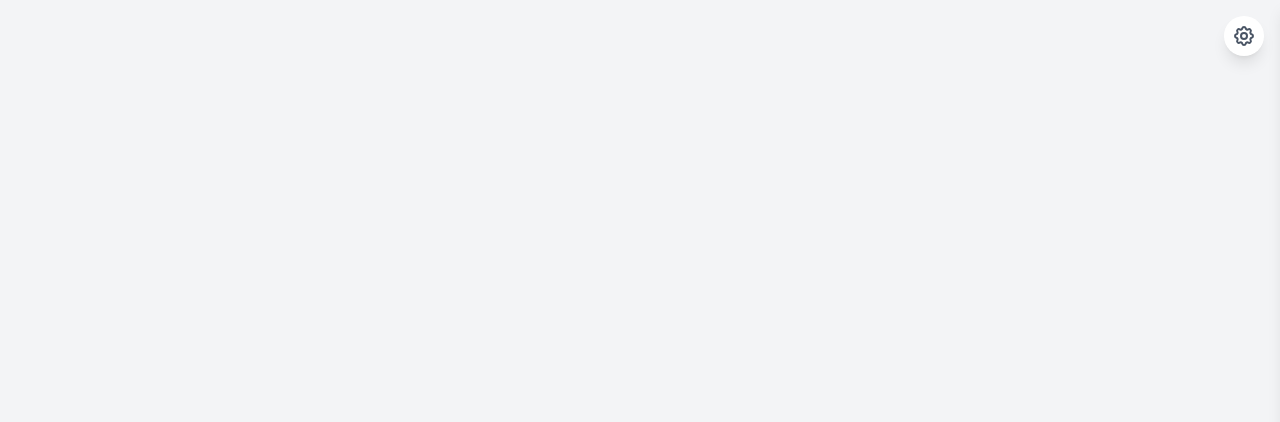
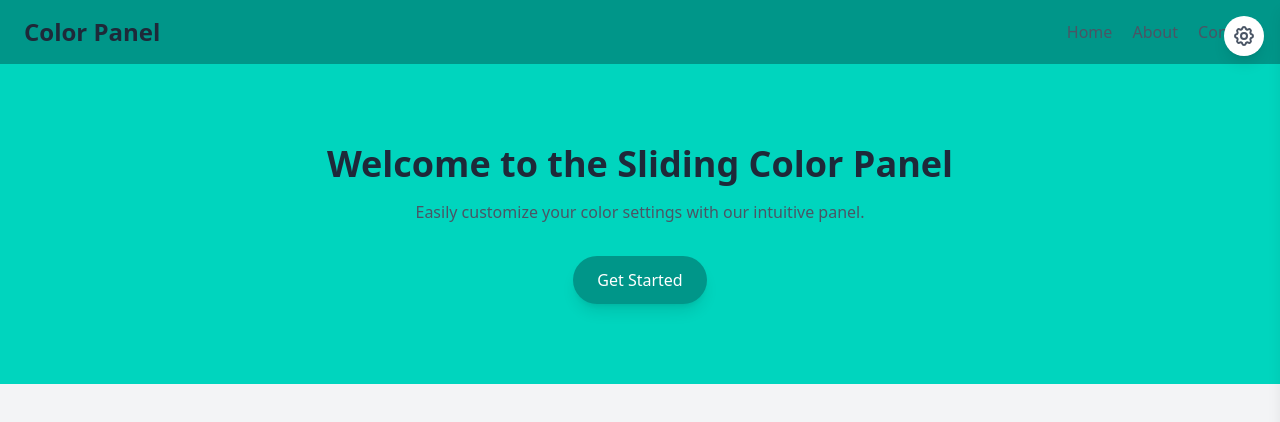
Before and after one commit to minhajul/sliding-color-panel, a website built with Vite: page index.html in a window 1280 px wide. Built offline with nearby package versions, Linux system fonts and the light colour scheme.

Commit message:
Updated layout

```diff
--- a/index.html
+++ b/index.html
@@ -6,7 +6,32 @@
     <title>Sliding Color Panel</title>
 </head>
 
-<body class="bg-gray-100 min-h-screen relative overflow-x-hidden">
+<body class="bg-gray-100 min-h-screen relative overflow-x-hidden" x-data="colorPicker()" @primary-color-changed.window="selectedPrimary = $event.detail" @secondary-color-changed.window="selectedSecondary = $event.detail">
+
+    <div class="max-w-7xl mx-auto">
+        <!-- Header -->
+        <header :class="`bg-${selectedPrimary} shadow-md`">
+            <div class="container mx-auto px-6 py-4 flex justify-between items-center">
+                <div class="text-2xl font-bold text-gray-800">Color Panel</div>
+                <nav class="space-x-4">
+                    <a href="#" class="text-gray-600 hover:text-gray-800">Home</a>
+                    <a href="#" class="text-gray-600 hover:text-gray-800">About</a>
+                    <a href="#" class="text-gray-600 hover:text-gray-800">Contact</a>
+                </nav>
+            </div>
+        </header>
+
+        <!-- Hero Section -->
+        <section :class="`bg-${selectedSecondary} py-20`">
+            <div class="container mx-auto px-6 text-center">
+                <h1 class="text-4xl font-bold text-gray-800 mb-4">Welcome to the Sliding Color Panel</h1>
+                <p class="text-gray-600 mb-8">Easily customize your color settings with our intuitive panel.</p>
+                <button :class="`bg-${selectedPrimary} text-white px-6 py-3 rounded-full shadow-lg hover:bg-${selectedPrimary}-dark transition-colors duration-200`">Get Started</button>
+            </div>
+        </section>
+    </div>
+
+
     <div x-data="colorPicker()">
         <!-- Settings Icon Button -->
         <button
--- a/src/alpine-color-picker.js
+++ b/src/alpine-color-picker.js
@@ -1,10 +1,10 @@
 export default function ColorPickerPlugin(Alpine) {
     Alpine.data('colorPicker', (config = {}) => ({
         isPanelOpen: false,
-        selectedPrimary: config.initialPrimary || 'purple-600',
-        selectedSecondary: config.initialSecondary || null,
+        selectedPrimary: config.initialPrimary || 'teal-600',
+        selectedSecondary: config.initialSecondary || 'teal-400',
         primaryColors: config.primaryColors || [
-            'purple-600', 'orange-500', 'pink-500', 'blue-600',
+            'teal-600', 'orange-500', 'pink-500', 'blue-600',
             'teal-400', 'green-400', 'lime-400', 'yellow-400',
             'orange-600', 'black', 'green-600', 'gray-600'
         ],
--- a/tailwind.config.js
+++ b/tailwind.config.js
@@ -5,7 +5,7 @@ module.exports = {
       extend: {},
     },
     safelist: [
-        "bg-purple-600",
+        "bg-teal-600",
         "bg-orange-500",
         "bg-orange-600",
         "bg-pink-500",
```
